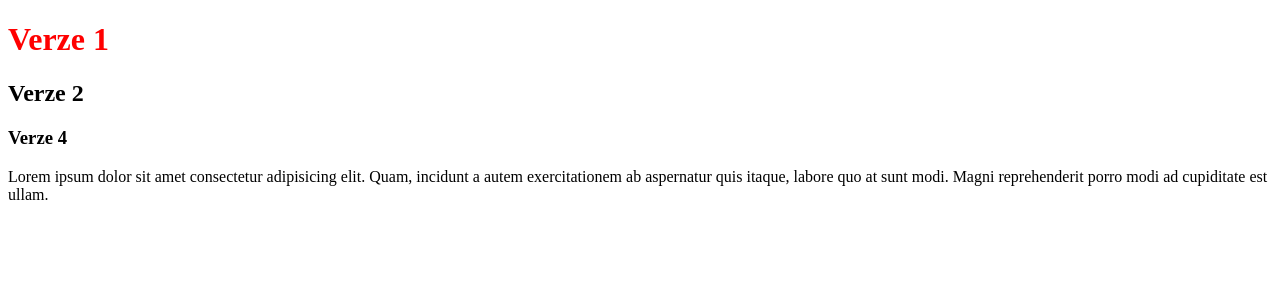
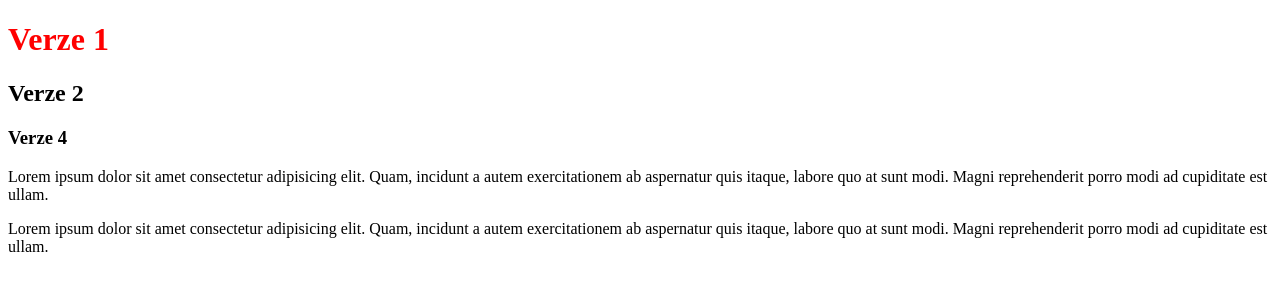
Before and after one commit to lucny/cary-mary, a plain HTML site: page index.html in a window 1280 px wide. Drawn offline with Linux system fonts and the light colour scheme.

Commit message:
06-verze

```diff
--- a/index.html
+++ b/index.html
@@ -12,5 +12,6 @@
     <h2>Verze 2</h2>
     <h3>Verze 4</h3>
     <p>Lorem ipsum dolor sit amet consectetur adipisicing elit. Quam, incidunt a autem exercitationem ab aspernatur quis itaque, labore quo at sunt modi. Magni reprehenderit porro modi ad cupiditate est ullam.</p>
+    <p>Lorem ipsum dolor sit amet consectetur adipisicing elit. Quam, incidunt a autem exercitationem ab aspernatur quis itaque, labore quo at sunt modi. Magni reprehenderit porro modi ad cupiditate est ullam.</p>
 </body>
 </html>
```
